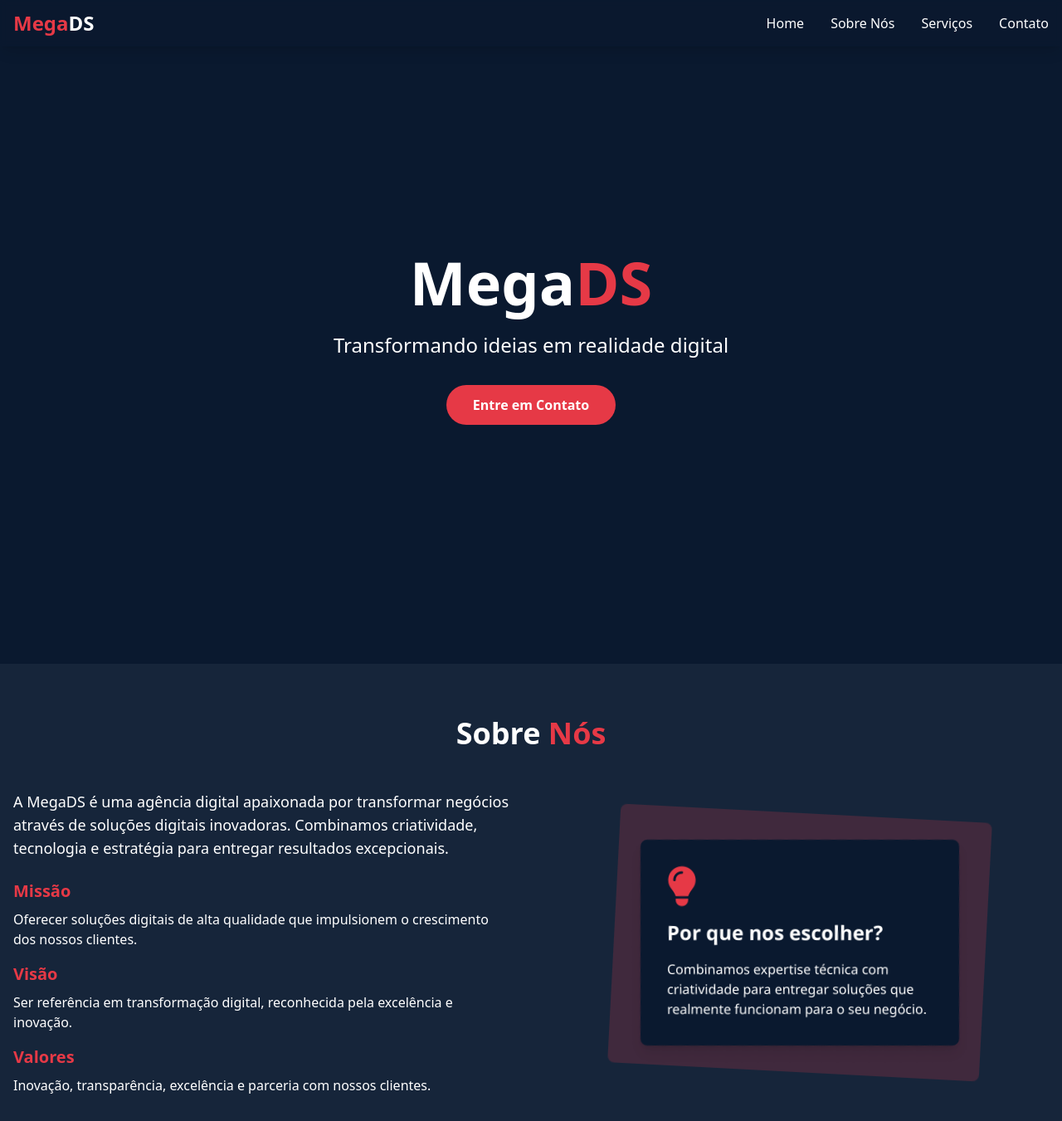
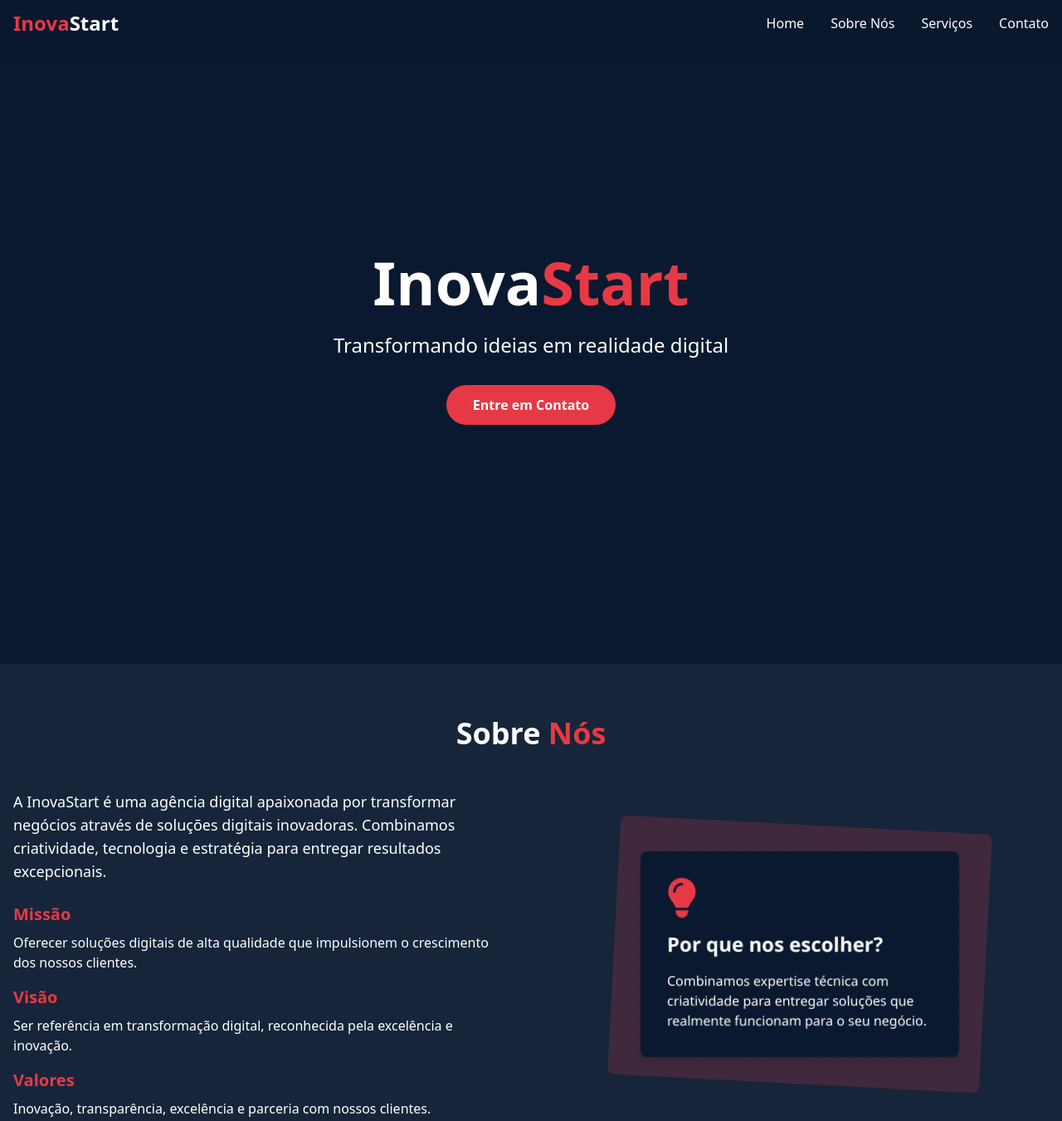
Before and after one commit to alerson20/inovastart, a plain HTML site: page index.html in a window 1280 px wide. Shown: the top 1351 px of the page at 83% size. Drawn offline with nearby package versions, Linux system fonts and the light colour scheme.

Commit message:
Update index.html

```diff
--- a/index.html
+++ b/index.html
@@ -3,10 +3,8 @@
 <head>
     <meta charset="UTF-8">
     <meta name="viewport" content="width=device-width, initial-scale=1.0">
-    <title>MegaDS - Agência Digital</title>
-    <!-- TailwindCSS via CDN -->
+    <title>InovaStart - Agência Digital</title>
     <script src="https://cdn.tailwindcss.com"></script>
-    <!-- Font Awesome para ícones -->
     <link rel="stylesheet" href="https://cdnjs.cloudflare.com/ajax/libs/font-awesome/6.4.0/css/all.min.css">
     <script>
         tailwind.config = {
@@ -47,12 +45,10 @@
     </style>
 </head>
 <body class="bg-darkBlue text-white font-sans">
-    <!-- Navbar -->
     <nav class="fixed w-full bg-darkBlue/90 backdrop-blur-sm z-50 shadow-lg">
         <div class="container mx-auto px-4 py-3 flex justify-between items-center">
-            <a href="#" class="text-2xl font-bold text-red">Mega<span class="text-white">DS</span></a>
+            <a href="#" class="text-2xl font-bold text-red">Inova<span class="text-white">Start</span></a>
 
-            <!-- Menu para desktop -->
             <div class="hidden md:flex space-x-8">
                 <a href="#home" class="hover:text-red transition-colors duration-300">Home</a>
                 <a href="#about" class="hover:text-red transition-colors duration-300">Sobre Nós</a>
@@ -60,13 +56,11 @@
                 <a href="#contact" class="hover:text-red transition-colors duration-300">Contato</a>
             </div>
 
-            <!-- Botão para mobile -->
             <button id="mobile-menu-button" class="md:hidden text-white">
                 <i class="fas fa-bars text-xl"></i>
             </button>
         </div>
 
-        <!-- Menu mobile -->
         <div id="mobile-menu" class="hidden md:hidden bg-darkBlue px-4 pb-4">
             <a href="#home" class="block py-2 hover:text-red transition-colors duration-300">Home</a>
             <a href="#about" class="block py-2 hover:text-red transition-colors duration-300">Sobre Nós</a>
@@ -75,10 +69,9 @@
         </div>
     </nav>
 
-    <!-- Seção Home -->
     <section id="home" class="min-h-screen flex items-center pt-20 pb-16 px-4">
         <div class="container mx-auto text-center">
-            <h1 class="text-5xl md:text-7xl font-bold mb-6 animate-fadeIn">Mega<span class="text-red">DS</span></h1>
+            <h1 class="text-5xl md:text-7xl font-bold mb-6 animate-fadeIn">Inova<span class="text-red">Start</span></h1>
             <p class="text-xl md:text-2xl mb-8 typing-animation">Transformando ideias em realidade digital</p>
             <a href="#contact" class="bg-red hover:bg-red/90 text-white font-bold py-3 px-8 rounded-full transition-all duration-300 transform hover:scale-105 inline-block">
                 Entre em Contato
@@ -86,14 +79,13 @@
         </div>
     </section>
 
-    <!-- Seção Sobre Nós -->
     <section id="about" class="py-16 px-4 bg-white/5">
         <div class="container mx-auto">
             <h2 class="text-3xl md:text-4xl font-bold text-center mb-12">Sobre <span class="text-red">Nós</span></h2>
 
             <div class="grid md:grid-cols-2 gap-12 items-center">
                 <div>
-                    <p class="mb-6 text-lg">A MegaDS é uma agência digital apaixonada por transformar negócios através de soluções digitais inovadoras. Combinamos criatividade, tecnologia e estratégia para entregar resultados excepcionais.</p>
+                    <p class="mb-6 text-lg">A InovaStart é uma agência digital apaixonada por transformar negócios através de soluções digitais inovadoras. Combinamos criatividade, tecnologia e estratégia para entregar resultados excepcionais.</p>
 
                     <div class="space-y-4">
                         <div>
@@ -126,49 +118,42 @@
         </div>
     </section>
 
-    <!-- Seção Serviços -->
     <section id="services" class="py-16 px-4">
         <div class="container mx-auto">
             <h2 class="text-3xl md:text-4xl font-bold text-center mb-4">Nossos <span class="text-red">Serviços</span></h2>
             <p class="text-center text-lg mb-12 max-w-2xl mx-auto">Oferecemos soluções digitais completas para impulsionar seu negócio no ambiente online.</p>
 
             <div class="grid md:grid-cols-2 lg:grid-cols-3 gap-8">
-                <!-- Card Landing Page -->
                 <div class="bg-white/5 rounded-lg p-6 shadow-lg hover:shadow-xl transition-all duration-300 transform hover:-translate-y-2">
                     <i class="fas fa-window-maximize text-red text-4xl mb-4"></i>
                     <h3 class="text-xl font-bold mb-2">Landing Page</h3>
                     <p class="text-gray-300">Páginas de alta conversão focadas em resultados específicos para seu negócio.</p>
                 </div>
 
-                <!-- Card Sites -->
                 <div class="bg-white/5 rounded-lg p-6 shadow-lg hover:shadow-xl transition-all duration-300 transform hover:-translate-y-2">
                     <i class="fas fa-globe text-red text-4xl mb-4"></i>
                     <h3 class="text-xl font-bold mb-2">Sites</h3>
                     <p class="text-gray-300">Desenvolvimento de sites institucionais, blogs e portfólios com design responsivo.</p>
                 </div>
 
-                <!-- Card Marketing Digital -->
                 <div class="bg-white/5 rounded-lg p-6 shadow-lg hover:shadow-xl transition-all duration-300 transform hover:-translate-y-2">
                     <i class="fas fa-chart-line text-red text-4xl mb-4"></i>
                     <h3 class="text-xl font-bold mb-2">Marketing Digital</h3>
                     <p class="text-gray-300">Estratégias de SEO, mídias sociais e ads para aumentar sua presença digital.</p>
                 </div>
 
-                <!-- Card Consultoria -->
                 <div class="bg-white/5 rounded-lg p-6 shadow-lg hover:shadow-xl transition-all duration-300 transform hover:-translate-y-2">
                     <i class="fas fa-handshake text-red text-4xl mb-4"></i>
                     <h3 class="text-xl font-bold mb-2">Consultoria</h3>
                     <p class="text-gray-300">Análise e planejamento estratégico para sua transformação digital.</p>
                 </div>
 
-                <!-- Card Cursos -->
                 <div class="bg-white/5 rounded-lg p-6 shadow-lg hover:shadow-xl transition-all duration-300 transform hover:-translate-y-2">
                     <i class="fas fa-graduation-cap text-red text-4xl mb-4"></i>
                     <h3 class="text-xl font-bold mb-2">Cursos</h3>
                     <p class="text-gray-300">Capacitação em marketing digital, desenvolvimento web e ferramentas digitais.</p>
                 </div>
 
-                <!-- Card Extra -->
                 <div class="bg-white/5 rounded-lg p-6 shadow-lg hover:shadow-xl transition-all duration-300 transform hover:-translate-y-2">
                     <i class="fas fa-star text-red text-4xl mb-4"></i>
                     <h3 class="text-xl font-bold mb-2">Soluções Personalizadas</h3>
@@ -178,7 +163,6 @@
         </div>
     </section>
 
-    <!-- Seção Contato -->
     <section id="contact" class="py-16 px-4 bg-white/5">
         <div class="container mx-auto max-w-4xl">
             <h2 class="text-3xl md:text-4xl font-bold text-center mb-4">Entre em <span class="text-red">Contato</span></h2>
@@ -207,10 +191,9 @@
         </div>
     </section>
 
-    <!-- Footer -->
     <footer class="py-8 px-4 text-center bg-black/30">
         <div class="container mx-auto">
-            <p>&copy; 2023 MegaDS - Agência Digital. Todos os direitos reservados.</p>
+            <p>&copy; 2023 InovaStart - Agência Digital. Todos os direitos reservados.</p>
             <div class="flex justify-center space-x-6 mt-4">
                 <a href="#" class="text-white hover:text-red transition-colors duration-300"><i class="fab fa-facebook-f"></i></a>
                 <a href="#" class="text-white hover:text-red transition-colors duration-300"><i class="fab fa-instagram"></i></a>
@@ -220,7 +203,6 @@
         </div>
     </footer>
 
-    <!-- JavaScript para funcionalidades -->
     <script>
         // Menu mobile toggle
         document.getElementById('mobile-menu-button').addEventListener('click', function() {
```
